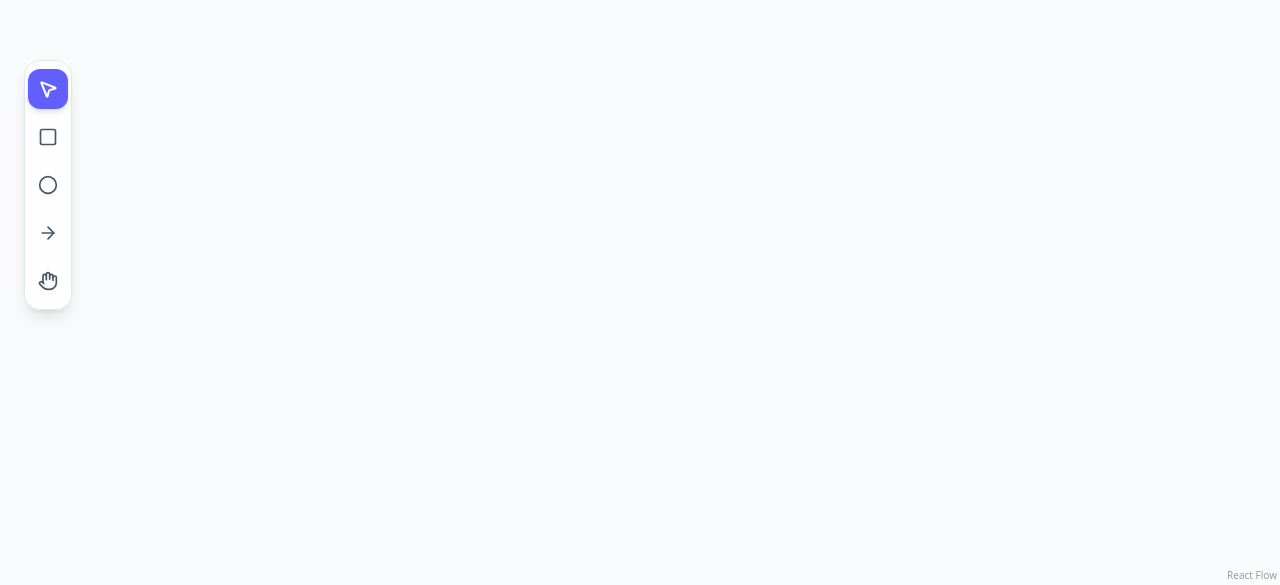
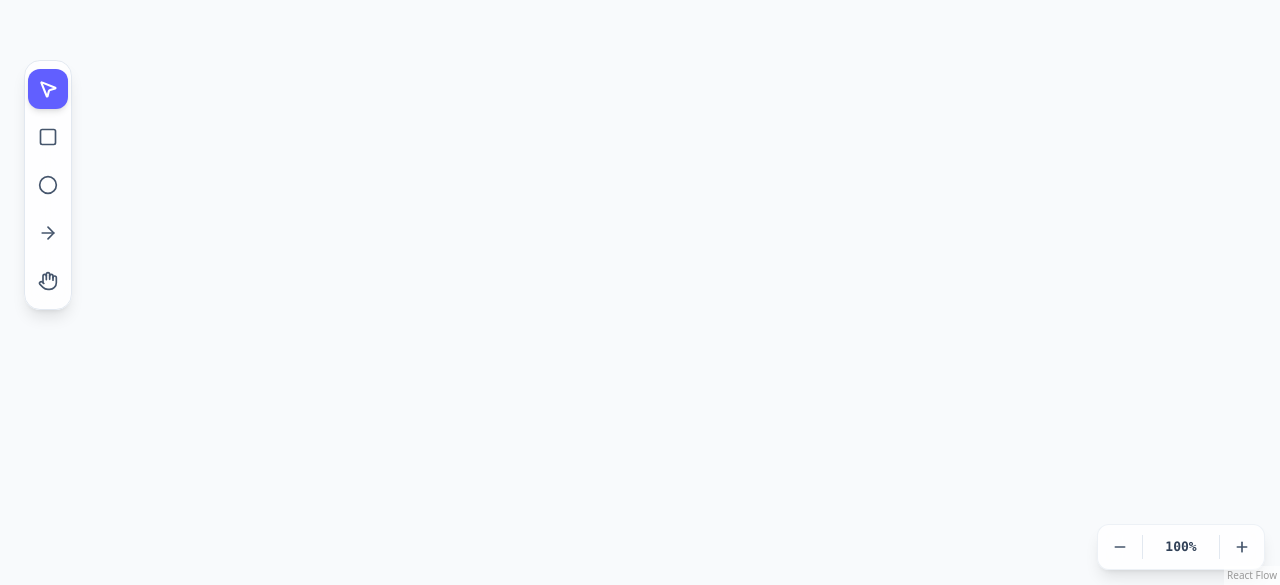
Before and after one commit to BikashKakati/eraser-frontend, a React (Vite) app: page / in a window 1280 px wide. Shown: the part 215-800 px from the top of the page. Built offline with nearby package versions, Linux system fonts and the light colour scheme.

Commit message:
[ADD] Zoom in/out feature

```diff
--- a/src/components/main-canvas/MainCanvas.tsx
+++ b/src/components/main-canvas/MainCanvas.tsx
@@ -12,6 +12,7 @@ import AnchorNode from "../custom-nodes/AnchorNode";
 import EllipseNode from "../custom-nodes/ellipse/EllipseNode";
 import RectangleNode from "../custom-nodes/rectangle/RectangleNode";
 import ActionBar from "../action-bar/ActionBar";
+import ZoomControls from "../zoom-controls/ZoomControls";
 
 import { useCanvasInteractions } from "../../hooks/useCanvasInteractions";
 import { useNodeChanges } from "../../hooks/useNodeChanges";
@@ -56,7 +57,11 @@ const MainCanvas: React.FC = () => {
 
         panOnDrag={activeTool === sidebarTools.SELECT || activeTool === sidebarTools.PAN_ZOOM}
         nodesDraggable={activeTool === sidebarTools.SELECT}
-      />
+        minZoom={0.1}
+        maxZoom={4.0}
+      >
+        <ZoomControls />
+      </ReactFlow>
       <ActionBar />
     </>
   );
--- /dev/null
+++ b/src/components/zoom-controls/ZoomControls.tsx
@@ -0,0 +1,55 @@
+import React, { useCallback } from 'react';
+import { Panel, useReactFlow, useViewport } from '@xyflow/react';
+import { Minus, Plus } from 'lucide-react';
+
+const MIN_ZOOM = 0.1;
+const MAX_ZOOM = 4.0;
+
+const ZoomControls: React.FC = () => {
+    const { zoomIn, zoomOut, zoomTo } = useReactFlow();
+    const { zoom } = useViewport();
+
+    const handleZoomIn = useCallback(() => zoomIn({ duration: 200 }), [zoomIn]);
+    const handleZoomOut = useCallback(() => zoomOut({ duration: 200 }), [zoomOut]);
+    const handleResetZoom = useCallback(() => zoomTo(1, { duration: 200 }), [zoomTo]);
+
+    const zoomPercentage = Math.round(zoom * 100);
+
+    return (
+        <Panel position="bottom-right" className="m-6">
+            <div className="flex items-center gap-1 bg-white/80 backdrop-blur-md shadow-lg border border-slate-200/60 p-1.5 rounded-xl transition-all">
+                <button
+                    onClick={handleZoomOut}
+                    disabled={zoom <= MIN_ZOOM}
+                    className="w-8 h-8 flex flex-col items-center justify-center rounded-lg text-slate-600 hover:bg-slate-100 disabled:opacity-50 disabled:cursor-not-allowed transition-all"
+                    title="Zoom Out"
+                >
+                    <Minus size={16} strokeWidth={2.5} />
+                </button>
+
+                <div className="w-[1px] h-6 bg-slate-200 mx-0.5" />
+
+                <button
+                    onClick={handleResetZoom}
+                    className="w-16 h-8 flex items-center justify-center rounded-lg text-[13px] font-semibold text-slate-700 hover:bg-slate-100 transition-all font-mono"
+                    title="Reset Zoom to 100%"
+                >
+                    {zoomPercentage}%
+                </button>
+
+                <div className="w-[1px] h-6 bg-slate-200 mx-0.5" />
+
+                <button
+                    onClick={handleZoomIn}
+                    disabled={zoom >= MAX_ZOOM}
+                    className="w-8 h-8 flex flex-col items-center justify-center rounded-lg text-slate-600 hover:bg-slate-100 disabled:opacity-50 disabled:cursor-not-allowed transition-all"
+                    title="Zoom In"
+                >
+                    <Plus size={16} strokeWidth={2.5} />
+                </button>
+            </div>
+        </Panel>
+    );
+};
+
+export default ZoomControls;
```
